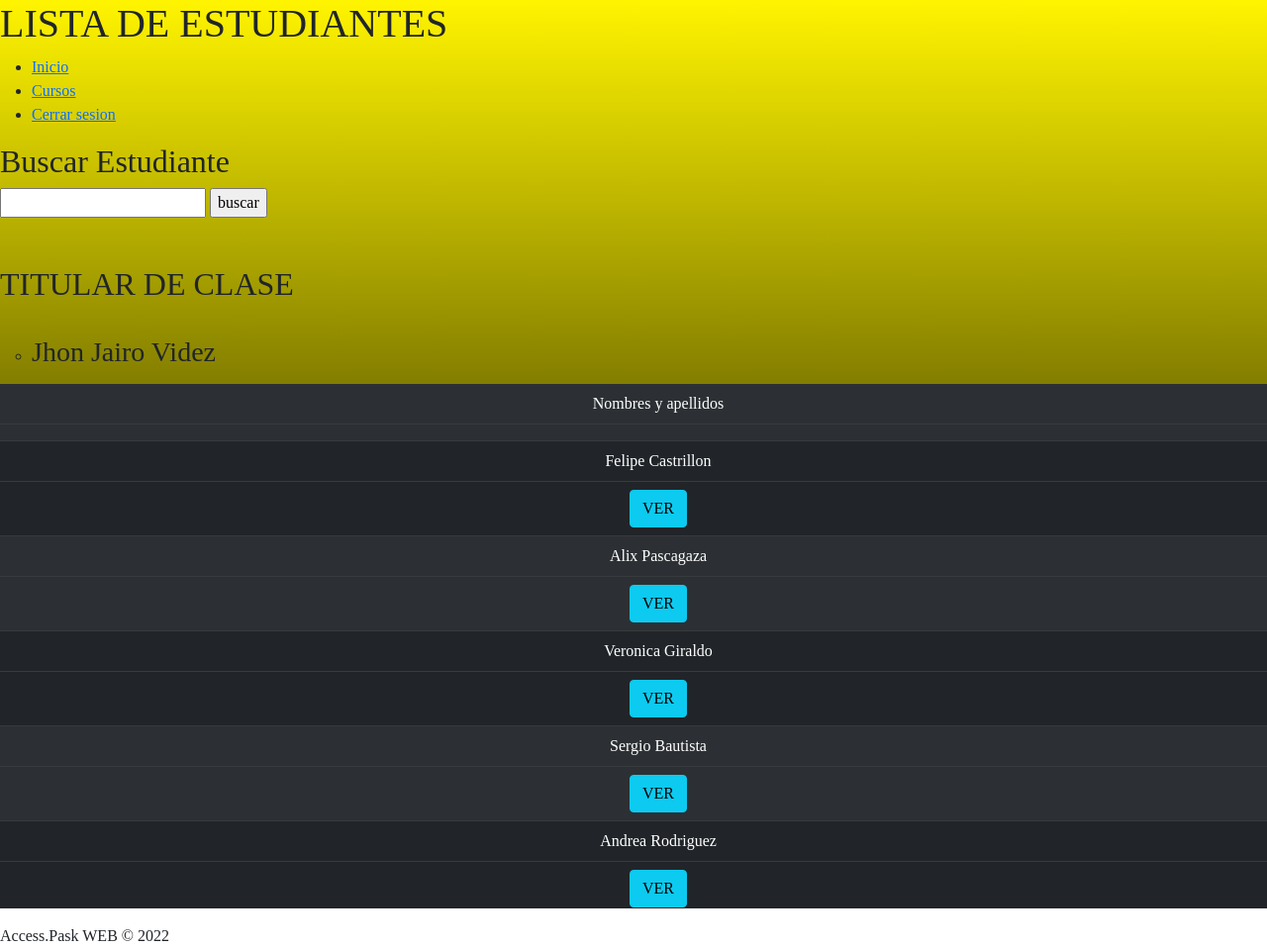
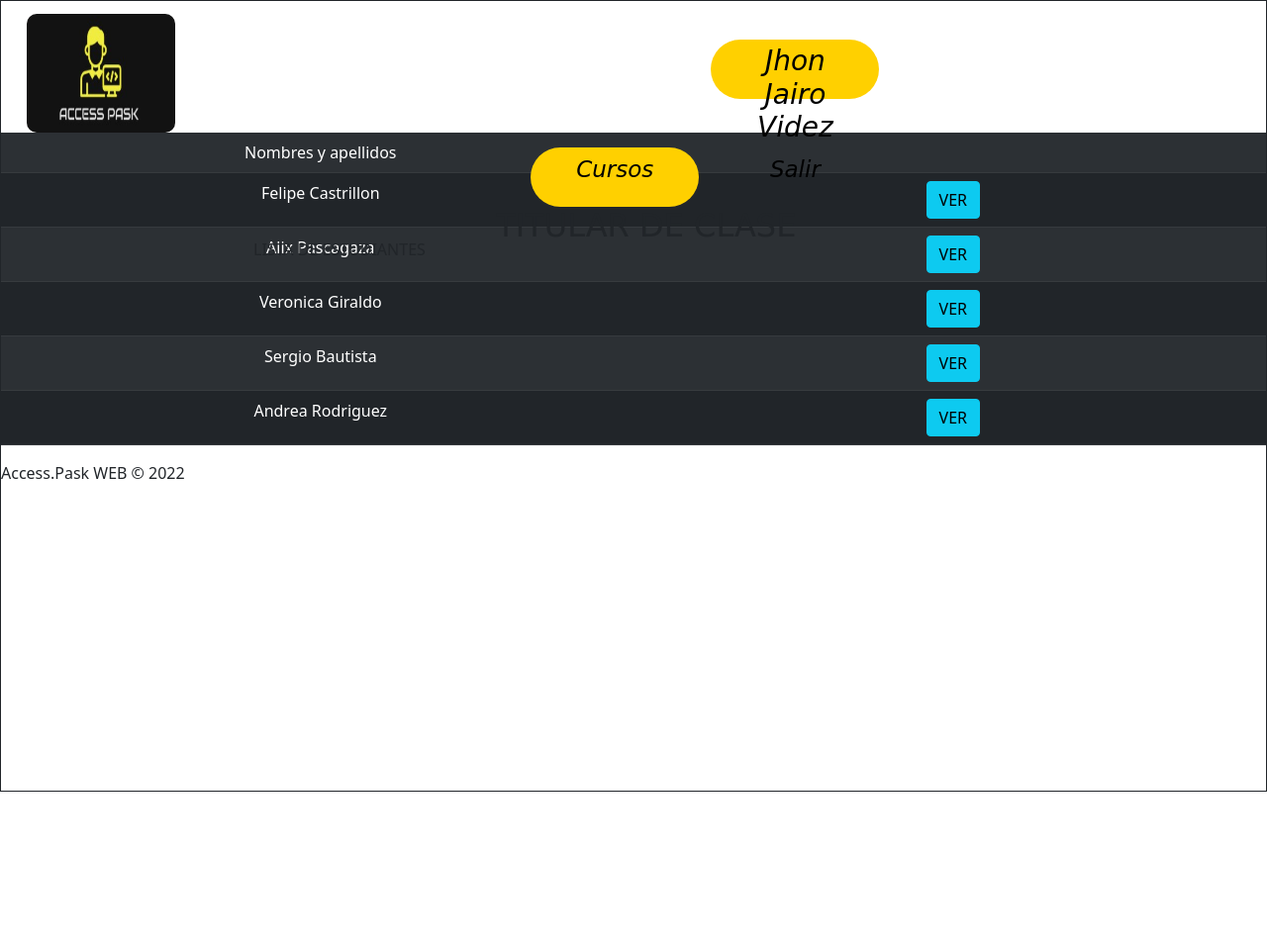
Before and after one commit to JuanseBC/AccessPask, a PHP site: page /vistas/PRF.php in a window 1280 px wide; the page is wider, and only the part inside the window is pictured. Shown: that part at 99% size. After the commit the page ends 800 px from the top of that part, so only its background shows below. Run offline with PHP 8.4, Linux system fonts and the light colour scheme; a user stored in the database is signed in; data comes from the database, SQL or seed files in the repository.

Commit message:
KJ: Modificacion css y enlaces

```diff
--- a/controlador/buscar.php
+++ b/controlador/buscar.php
@@ -5,11 +5,7 @@
 $id=$_GET['id'];
 
 $consulta= "SELECT * FROM excusas where doc='$id'";
-
 $filas=mysqli_query($con, $consulta);
-
-
-
 $produc=$filas;
 
 include("../vistas/mirEX.php");
--- /dev/null
+++ b/stylos/PRF1.CSS
@@ -0,0 +1,133 @@
+body,
+.scroll {
+    border: 1px solid;
+    height: 100%;
+    width: 100%;
+    overflow-y: scroll;
+    overflow-x: hidden;
+}
+
+::-webkit-scrollbar {
+    width: 15px;
+}
+
+::-webkit-scrollbar-track {
+    background: #a09714f6;
+    border-radius: 50px
+}
+
+::-webkit-scrollbar-thumb {
+    background: #ffd000;
+    border-radius: 50px;
+}
+
+::-webkit-scrollbar-thumb:hover {
+    background: #ffd000;
+}
+
+html {
+
+ background-color: rgb(255, 255, 255);
+ width: 100%;
+ height: 100%;
+ margin: 0;
+ padding: 0;
+ position: relative;
+ font-size: 16px;
+ font-family: 'RobotoCondensed';
+ }
+.cuadro_texto{
+
+        font-family:'Lucida Sans', 'Lucida Sans Regular', 'Lucida Grande', 'Lucida Sans Unicode', Geneva, Verdana, sans-serif;
+        font-style:normal;
+        font-weight: 900;
+        font-size: 35px;
+        text-align: center;
+
+
+}
+
+.img_principal {
+    width: 150px;
+    height: 120px;
+    border-radius: 10px;
+    margin-left: 2%;
+    margin-top:1%;
+}
+.iconos {
+    position: absolute;
+    height: auto;
+    left: 2%;
+    right: 0%;
+    top: 5%;
+}
+
+.cuadro_texto2 {
+    position: absolute;
+    height: 100px;
+    left: 20%;
+    right: 0%;
+    top: 30%;
+}
+
+.menu ul {
+    list-style: none;
+    margin: 0;
+    padding: 0;
+}
+
+.menu ul li {
+    display: inline-block;
+}
+
+.menu ul li a {
+    color: #ffd000;
+    display: inline-block;
+    padding: 5px 35px;
+    text-decoration: none;
+    background-color: #ffd000;
+    border-radius: 30px;
+    width: 170px;
+    height: 60px;
+    color: rgb(0, 0, 0);
+    font-family: cursive;
+    font-style: oblique;
+    font-weight: 500;
+    font-size: 23px;
+    text-align: center;
+    margin-left: 35%;
+}
+
+.menu ul li a:hover {
+    background-color: rgba(0, 0, 0, 0.472);
+}
+
+.reg ul {
+    list-style: none;
+    margin: 0;
+    padding: 0;
+}
+
+.reg ul li {
+    display: inline-block;
+}
+
+.reg ul li a {
+    color: rgb(0, 0, 0);
+    display: block;
+    padding: 20px px;
+    text-decoration: none;
+}
+
+.reg ul li a:hover {
+    background-color: rgba(0, 0, 0, 0.472);
+}
+
+td a{
+    color: white;
+
+}
+
+td a:hover{
+    background-color: black;
+}
--- a/vistas/ADM.php
+++ b/vistas/ADM.php
@@ -2,7 +2,7 @@
 
 <!DOCTYPE html>
 <html lang="en">
-<link rel="stylesheet" type="text/css" href="../stylos/ADM12.css">
+<link rel="stylesheet" type="text/css" href="../stylos/ADM13.css">
 
 <head>
   <meta charset="UTF-8">
--- a/vistas/Maestros.php
+++ b/vistas/Maestros.php
@@ -1,3 +1,5 @@
+<?php include("../formatos/cerrse.php");          ?>
+
 <!DOCTYPE html>
 <html lang="en">
 <link rel="stylesheet" type="text/css" href="../stylos/ADM12.css">
@@ -71,7 +73,7 @@
             echo"<td class= 'text3'>".$dato['Apellido']."</p></td>";
             echo"<td class= 'text3'>".$dato['documento']."</p></td>";
             ?>
-                            <td><a href="../modelo/editar.php?id=<?php echo $dato['documento']?>" class="btn btn-outline-warning">Editar</a></td>
+                            <td><a href="../modelo/editar.php?id=<?php echo $dato['documento']?>" class="btn btn-warning">Editar</a></td>
                             <td><a href="../modelo/eliminar.php?id1=<?php echo $dato['documento']?>" class="btn btn-outline-danger">Inactivar</a></td><tr>
                             <?php }
             }?>
--- a/vistas/PRF.php
+++ b/vistas/PRF.php
@@ -4,7 +4,49 @@
 
 <!DOCTYPE html>
 <html lang="es">
+<link rel="stylesheet" type="text/css" href="../stylos/PRF1.CSS">
 
+<head>
+
+</head>
+
+<body>
+
+<img class="img_principal" src="../img/pask.png"  >
+ <div >
+
+
+
+
+
+
+
+
+
+
+        </tr>
+
+
+
+
+
+	</table>
+
+    </div>
+  </div>
+</div>
+
+            </table> </section>
+
+
+</body>
+
+</html>
+
+
+
+<!DOCTYPE html>
+<html lang="en">
 <head>
 <meta charset="UTF-8">
     <meta http-equiv="X-UA-Compatible" content="IE=edge">
@@ -14,60 +56,38 @@
     <link rel="icon" type="img" href="../img/pask.png" size="any">
     <link href="https://cdn.jsdelivr.net/npm/bootstrap@5.0.0-beta1/dist/css/bootstrap.min.css" rel="stylesheet" integrity="sha384-giJF6kkoqNQ00vy+HMDP7azOuL0xtbfIcaT9wjKHr8RbDVddVHyTfAAsrekwKmP1" crossorigin="anonymous">
 
-    <style>
-         body,
-    html {
-      background-color: rgb(255, 255, 255);
-      width: 100%;
-      height: 100%;
-      margin: 0;
-      padding: 0;
-      position: relative;
-      font-size: 16px;
-      font-family: 'RobotoCondensed';
-    }
-    .table-fixed tbody{
-   height: 530px;
-   overflow-y :auto;
-   width: 100%;
-    }
-.table-fixed thead,
-.table-fixed tbody,
-.table-fixed td,
-.table-fixed th{
-   display: block;
-}
+</head>
+<body>
+    <header class="cuadro_texto">
+    <div class="iconos">
+    <div class="menu">
 
-</style>
-</head>
-
-<body style="background: rgb(255,244,0);
-background: linear-gradient(180deg, rgba(255,244,0,1) 0%, rgba(0,0,0,1) 100%);">
-    <div>
-        <div id="principal">
-            <h1> LISTA DE ESTUDIANTES</h1>
-        </div>
-        <nav>
     <ul>
-                <li><a href="../vistas/PRF.php">Inicio </a></li>
-                <li><a href="../vistas/cursos.php">Cursos </a> </li>
-                <li><a href="../modelo/cerrar_sesion.php">Cerrar sesion</a> </li>
-            </ul>
-        </nav>
-        <aside>
-            <h2>Buscar Estudiante</h2>
-            <form action="../controlador/buscarEs.php" method="post" autocomplete="off." class="full-box logInForm">
-                <input name="f" type="text">
-                <input name="c" type="submit" value="buscar">
-            </form><br><br>
-            <h2>TITULAR DE CLASE</h2><br>
+          <li><a href="../vistas/Cursos.php">
+              Cursos</a></li>
+             <li><a href="../modelo/cerrar_sesion.php" img src="../img/salir.png">
              <ul type="circle">
                 <li>
                     <h3>Jhon Jairo Videz</h3>
                 </li>
             </ul>
-        </aside>
-        <section>
+              Salir</a> </li>
+
+    </ul>
+
+
+  <!--   <h2>Buscar Estudiante</h2>
+            <form action="../controlador/buscarEs.php" method="post" autocomplete="off." class="full-box logInForm">
+                <input name="f" type="text">
+                <input name="c" type="submit" value="buscar">
+            </form> -->
+
+            <h2>TITULAR DE CLASE</h2><br>
+
+
+    </header>
+
+    <main>
     <?php
 
         $host="localhost";
@@ -81,15 +101,14 @@ background: linear-gradient(180deg, rgba(255,244,0,1) 0%, rgba(0,0,0,1) 100%);">
 
         $filas=mysqli_query($con, $consulta);
 
-
-
         $produc=$filas;
-
 
         ?>
 
+        <div class="cuadro_texto2">
+            LISTA DE ESTUDIANTES
+        </div>
     <table  class="table table-dark table-striped table-fixed" style="text-align:  center;">
-    <head>
         <TR style="width: 1330px ;">
             <td style="width: 1330px ;">Nombres y apellidos</td>
             <td style="width: 1330px ;"></td>
@@ -100,25 +119,18 @@ background: linear-gradient(180deg, rgba(255,244,0,1) 0%, rgba(0,0,0,1) 100%);">
         <tr style="width: 1330px ;">
         <td style="width: 1330px ;"> <?php echo  $dato['Nombre'] ." ". $dato['Apellido'] ; ?> </td>
         <td style="width: 1330px ;"><a href="../controlador/buscar.php?id=<?php echo $dato['documento']?>"  class="btn btn-info">VER</a></td>
-        <script src="../js/modal1.js"></script>
 
-        </tr>
         <?php } ?>
-
-
-
-
     </table>
 
+    </main>
 
-
-            </table> </section>
     <div class="clearflix">
             <footer>
                 Access.Pask WEB &copy; 2022
             </footer>
         </div>
 
+    <script src="../js/modal1.js"></script>
 </body>
-
 </html>
--- a/vistas/buscarcurso.php
+++ b/vistas/buscarcurso.php
@@ -89,7 +89,7 @@
             echo"<td class= 'text3'>".$dato['documento']."</p></td>";
             echo"<td class= 'text3'>".$dato['idCurso']."</p></td>";
             ?>
-                            <td><a href="../modelo/editar.php?id=<?php echo $dato['documento']?>" class="btn btn-outline-warning">Editar</a></td>
+                            <td><a href="../modelo/editar.php?id=<?php echo $dato['documento']?>" class="btn btn-warning">Editar</a></td>
                             <td><a href="../modelo/eliminar.php?id1=<?php echo $dato['documento']?>" class="btn btn-outline-danger">Inactivar</a></td><tr>
                             <?php }
             ?>
--- a/vistas/busma.php
+++ b/vistas/busma.php
@@ -87,7 +87,7 @@
             echo"<td class= 'text3'>".$dato['documento']."</p></td>";
 
             ?>
-            <td><a   href="../modelo/editar.php?id=<?php echo $dato['documento']?>" class="btn btn-outline-warning">Editar</a></td>
+            <td><a   href="../modelo/editar.php?id=<?php echo $dato['documento']?>" class="btn btn-warning">Editar</a></td>
             <td><a   href="../modelo/eliminar.php?id1=<?php echo $dato['documento']?>" class="btn btn-outline-danger">Inactivar</a></td>
 
 
--- a/vistas/r.html
+++ b/vistas/r.html
@@ -1,3 +1,5 @@
+
+
 <!DOCTYPE html>
 <html lang="en">
 
--- a/vistas/registro.PHP
+++ b/vistas/registro.PHP
@@ -1,3 +1,5 @@
+<?php include("../formatos/cerrse.php");          ?>
+
 <!DOCTYPE html>
 <html lang="en">
 <link rel="stylesheet" type="text/css" href="../stylos/registro5.css">
```
Also changed, not shown: stylos/ADM13.css (renamed from stylos/ADM12.css, +9 -3 lines), stylos/PRF.CSS (deleted, +0 -70 lines), vistas/Cursos.php (+10 -9 lines), vistas/IniciarSesion.html (+4 -4 lines), vistas/MAT.HTML (added, +134 -0 lines). Lines whose indentation alone changed are shown as unchanged.
